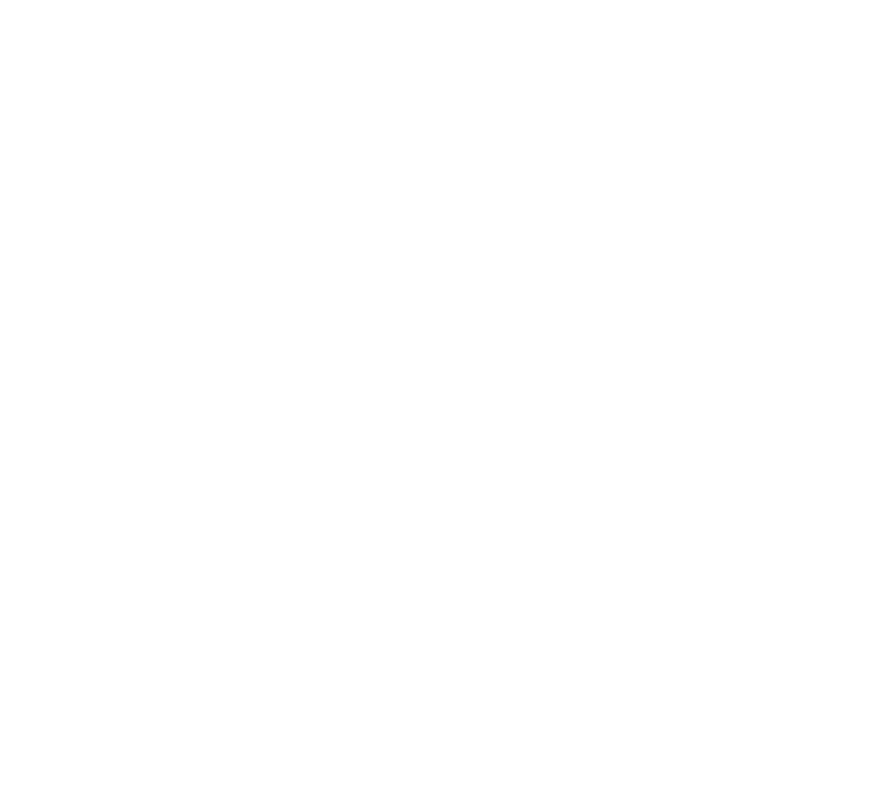
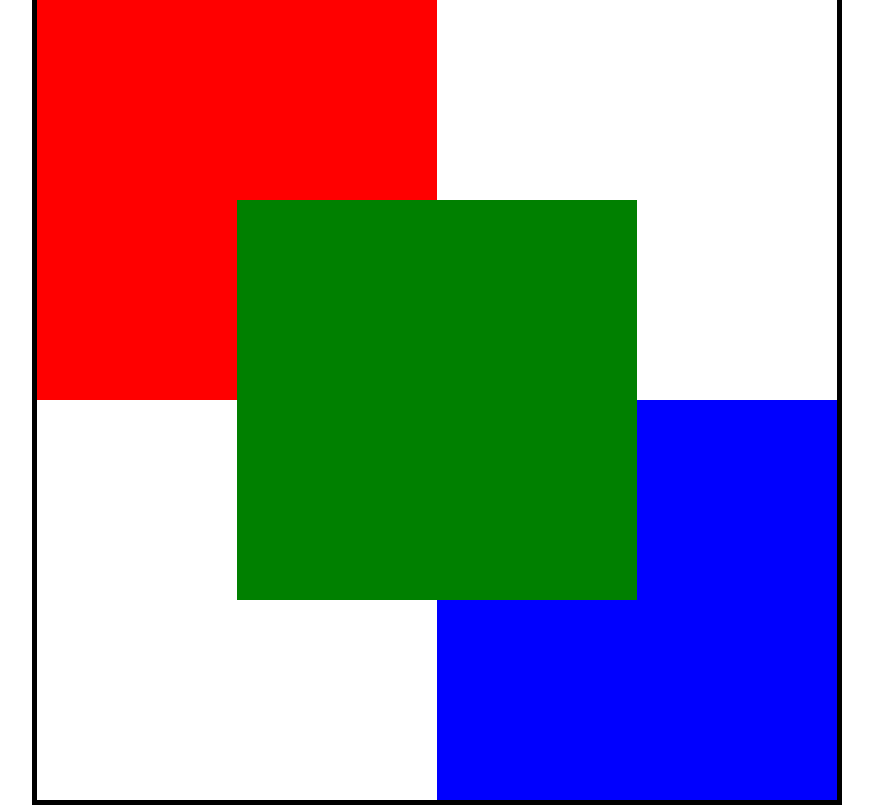
Before and after one commit to EvgeniyZhygankov/TaskToFirstLesson, a plain HTML site: page 22.08/Task2/index.html in a window 1280 px wide. Shown: the whole page, without its empty margins (203-1076 px from the left). Drawn offline with Linux system fonts and the light colour scheme.

Commit message:
second task is solved

```diff
--- a/22.08/Task2/index.html
+++ b/22.08/Task2/index.html
@@ -5,8 +5,15 @@
     <meta name="viewport" content="width=device-width, initial-scale=1.0">
     <meta http-equiv="X-UA-Compatible" content="ie=edge">
     <title>Document</title>
+    <link rel="stylesheet" href="style.css">
 </head>
 <body>
-
+    <div class="main">
+        <div class="container">
+            <div class="red"></div>
+            <div class="green"></div>
+            <div class="blue"></div>
+        </div>
+    </div>
 </body>
 </html>
--- a/22.08/Task2/style.css
+++ b/22.08/Task2/style.css
@@ -0,0 +1,46 @@
+body, html, .main {
+    margin: 0;
+    padding: 0;
+    height: 100%;
+    background-color: white;
+}
+
+.main {
+    display: flex;
+    align-items: center;
+    justify-content: center;
+}
+
+.container {
+    border: 5px black solid;
+    background-color: white;
+    width: 800px;
+    height: 800px;
+    position: relative;
+}
+
+.red, .green, .blue {
+    width: 400px;
+    height: 400px;
+}
+
+.red {
+    background-color: red;
+    z-index: 1;
+}
+
+.green {
+    background-color: green;
+    position: absolute;
+    z-index: 2;
+    top: 200px;
+    left: 200px;
+}
+
+.blue {
+    background-color: blue;
+    position: absolute;
+    z-index: 1;
+    top: 400px;
+    left: 400px;
+}
```
